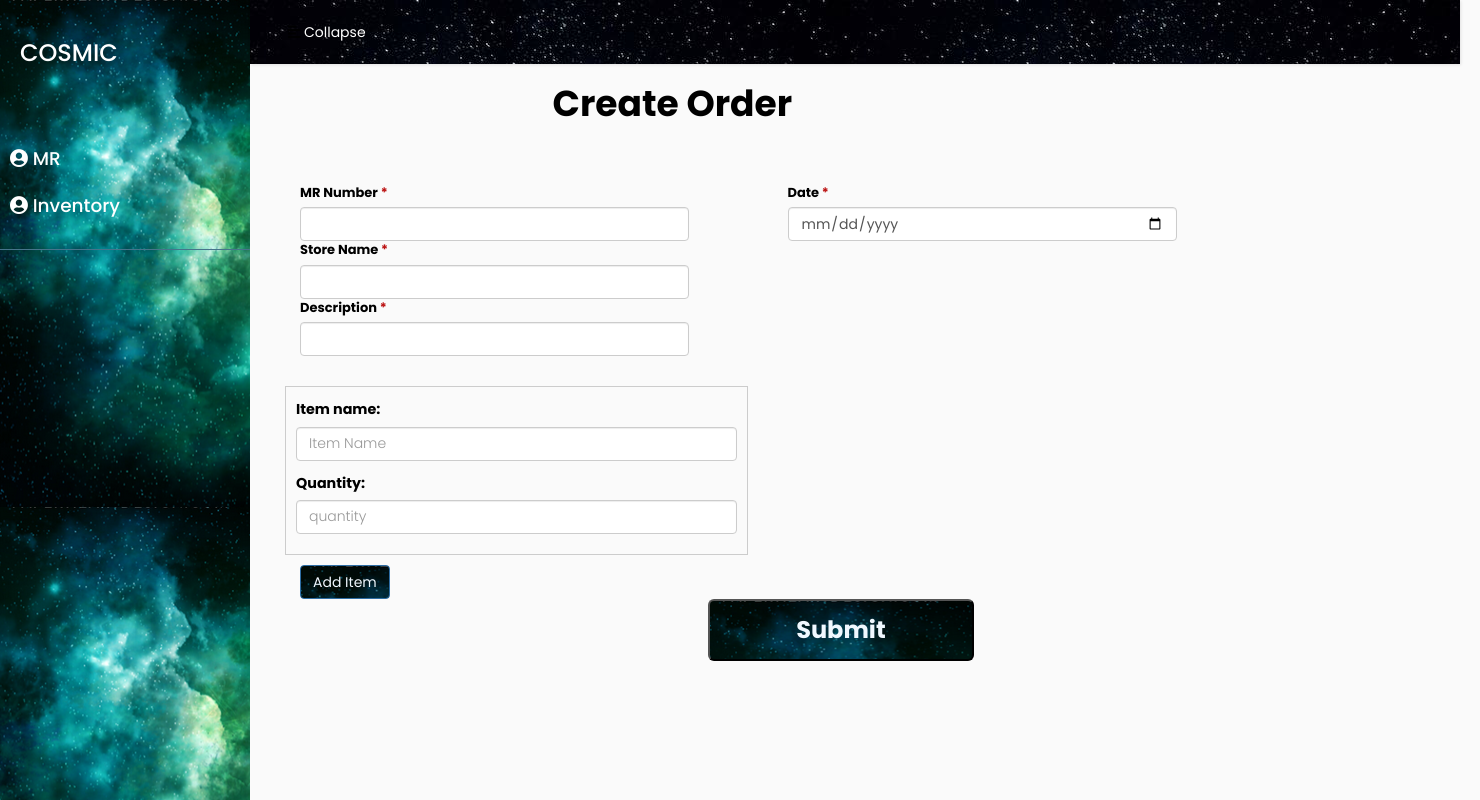
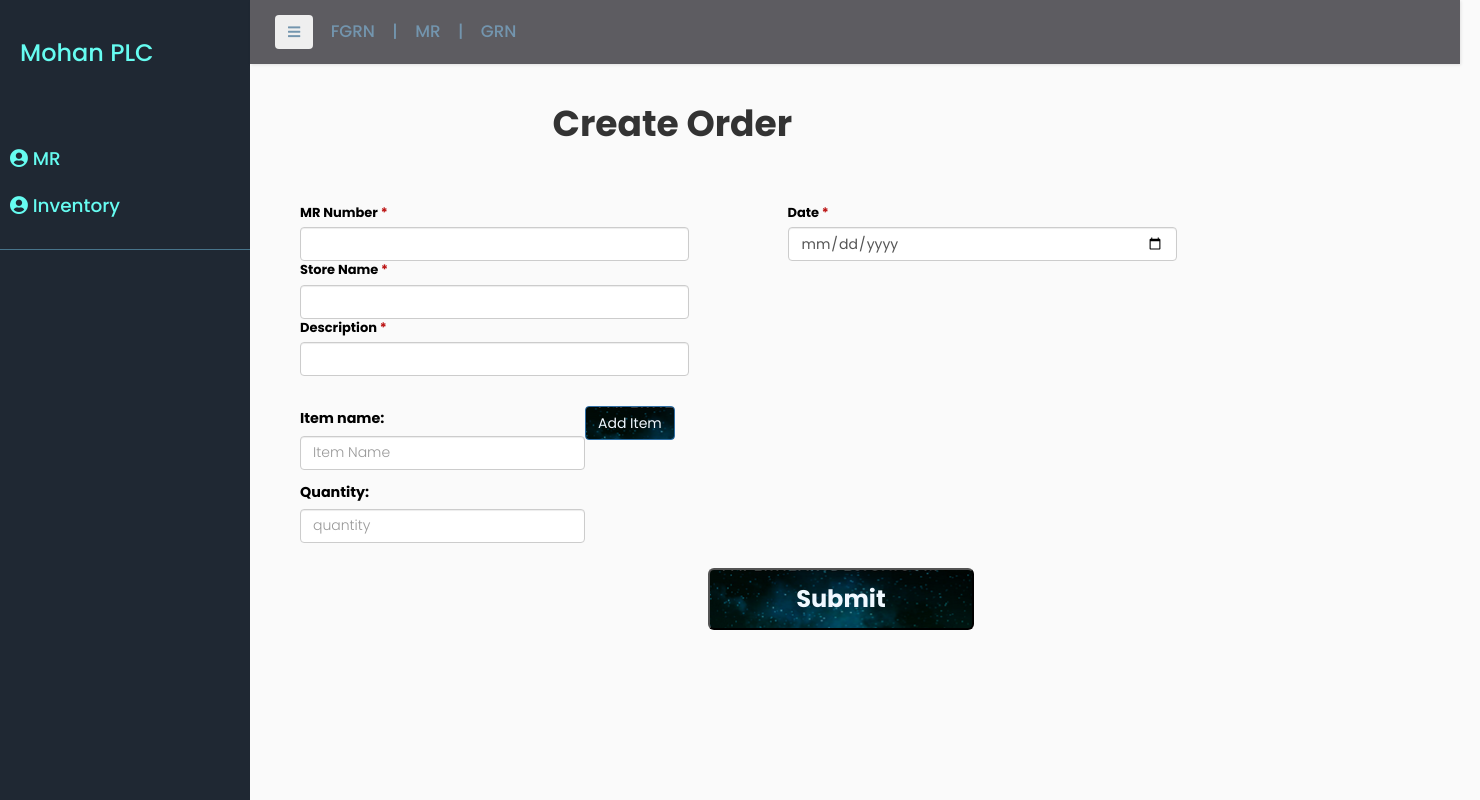
Before and after one commit to ludaze/Mohan_ERP, a Django app: page /MR/create_MR in a window 1480 px wide. Run offline with Django 5.2, Linux system fonts and the light colour scheme; some libraries are stand-ins or nearby versions.

Commit message:
navbar edits

```diff
--- a/MR/templates/base.html
+++ b/MR/templates/base.html
@@ -16,68 +16,6 @@
     <link rel="stylesheet" href="https://cdnjs.cloudflare.com/ajax/libs/font-awesome/5.15.3/css/all.min.css" />
 
     <style>
-
-        #form-lists {
-        display: flex;
-        flex-wrap: wrap;
-        gap: 10px; /* Adjust the gap between items */
-    }
-    .pending {
-        background-image: url('../static/APPROVED.PNG');
-        position: relative; /* Add position to enable z-index */
-        z-index: 1;
-    }
-    @media print {
-
-        body.block-print {
-                display: none;
-            }
-    }
-    @media print {
-            .block-print {
-                display: none;
-            }
-        }
-    .item-list {
-        flex: 0 0 calc(50% - 10px); /* Set width for two elements with a 10px margin in between */
-        margin-bottom: 10px; /* Add margin bottom to create space */
-        box-sizing: border-box; /* Include padding and borders in the element's total width and height */
-        /* Additional styling */
-        border: 1px solid #ccc;
-        padding: 10px;
-    }
-        body{
-
-    color: black;
-        }
-        #sidebar {
-    min-width: 250px;
-    max-width: 250px;
-    /* background: #5CDB95;
-    color: #05386B; */
-    /* background-color: #F2AB39; */
-    color: #fff ;
-    transition: all 0.3s;
-}
-nav .navbar{
-    background-color: #563C16;
-    color: #fff ;
-}
-#sidebar ul li.active>a,
-a[aria-expanded="true"] {
-    background-color: transparent;
-    color: #fff;
-}
-#sidebar ul li a:hover {
-    color: #fff;
-    background: #fff;
-}
-ul ul a {
-    font-size: 0.9em !important;
-    padding-left: 30px !important;
-    background-color: transparent;
-    color: #fff;
-}
         .hidden {
             display:none
         }
@@ -100,20 +38,20 @@ ul ul a {
 </head>
 
 <body>
-    <div class="wrapper" style="margin-top: 0%;">
+    <div class="wrapper " style="margin-top: 0%;">
         <!-- Sidebar  -->
-        <nav id="sidebar" style="background-image:url('../static/back1.PNG'); margin-top: 0%; ">
-            <div class="sidebar-header" style=" background-color: transparent;color:white ">
-                <h3>  COSMIC</h3>
+        <nav id="sidebar"  style="background-color: #1F2833;color: #66FCF1;">
+            <div class="sidebar-header" style="background-color: #1F2833;">
+                <h3>  Mohan PLC</h3>
 
             </div>
 
-            <ul class="list-unstyled components">
+            <ul class="list-unstyled components" style="background-color: #1F2833;color: #66FCF1;">
                 <br>
 
-                <li class="active" style="font-size:larger; font-weight: 500;">
+                <li class="active" style="font-size:larger; font-weight: 500;background-color: #1F2833;">
                     <a href="#customerSubmenu" data-toggle="collapse" aria-expanded="false" class="dropdown-toggle"> <i class="fas fa-user-circle"></i> MR</a>
-                    <ul class="collapse list-unstyled" id="customerSubmenu">
+                    <ul class="collapse list-unstyled" id="customerSubmenu" style="background-color: #1F2833">
                         <li style="font-size: large;">
                             <a href="{% url 'create_MR' %}"> Create MR</a>
                         </li>
@@ -123,7 +61,7 @@ ul ul a {
                     </ul>
 
                 </li>
-                <li class="active" style="font-size:larger; font-weight: 500;">
+                <li class="active" style="font-size:larger; font-weight: 500;background-color: #1F2833;">
                     <a href="#inventorySubmenu" data-toggle="collapse" aria-expanded="false" class="dropdown-toggle"> <i class="fas fa-user-circle"></i> Inventory </a>
                     <ul class="collapse list-unstyled" id="inventorySubmenu">
 
@@ -140,15 +78,19 @@ ul ul a {
         <!-- Page Content  -->
         <div id="content" style="margin-top:0px;margin-left:0px; padding-top:0px;padding-left:0px">
 
-            <nav class="navbar navbar-expand-lg navbar-light bg-light" style="background-image:url('../static/space1.jpeg');  margin-bottom:0;">
-                <div class="container-fluid">
+            <nav class="navbar navbar-expand-lg navbar-light bg-light" style="background-color: #5D5C61;">
+                <div class="container-fluid d-flex" style="font-size:larger; font-weight: 500;color: #7395AE; word-spacing: 13px;">
+                    <button type="button" id="sidebarCollapse" class="btn toggle">
+                        <i class="fa fa-bars"></i>
+                        <span style="color: white;"></span>
+                    </button>
+                    <a href="{% url 'create_fgrn'%}">FGRN      |</a>
+                    <a href="{% url 'create_MR'%}">MR     |</a>
+                    <a href="{% url 'create_grn'%}">GRN</a>
 
-                    <button type="button"  id="sidebarCollapse" class="btn toggle" style="background-color: transparent;">
-                        <i class="fas fa-align-left"></i>
-                        <span style="color: white;">Collapse</span>
-                    </button>
 
                 </div>
+
             </nav>
             {% block content %}
             {% endblock %}
--- a/static/css/style.css
+++ b/static/css/style.css
@@ -77,7 +77,7 @@ a:focus {
 
 #sidebar .sidebar-header {
     padding: 20px;
-    background: #6d7fcc;
+    background: #1F2833;
 }
 
 #sidebar ul.components {
@@ -86,7 +86,7 @@ a:focus {
 }
 
 #sidebar ul p {
-    color: #fff;
+    color: #66FCF1;
     padding: 10px;
 }
 
@@ -97,14 +97,14 @@ a:focus {
 }
 
 #sidebar ul li a:hover {
-    color: #7386D5;
+    color: #1F2833;;
     background: #fff;
 }
 
 #sidebar ul li.active>a,
 a[aria-expanded="true"] {
-    color: #fff;
-    background: #6d7fcc;
+    color: #66FCF1;
+    background: #1F2833;;
 }
 
 a[data-toggle="collapse"] {
@@ -122,7 +122,7 @@ a[data-toggle="collapse"] {
 ul ul a {
     font-size: 0.9em !important;
     padding-left: 30px !important;
-    background: #6d7fcc;
+    background: #1F2833;;
 }
 
 ul.CTAs {
```
Also changed, not shown: FGRN/templates/display_goods.html (+0 -19 lines), FGRN/templates/fgrn_base.html (+10 -0 lines), GRN/templates/grn_base.html (+9 -5 lines).
